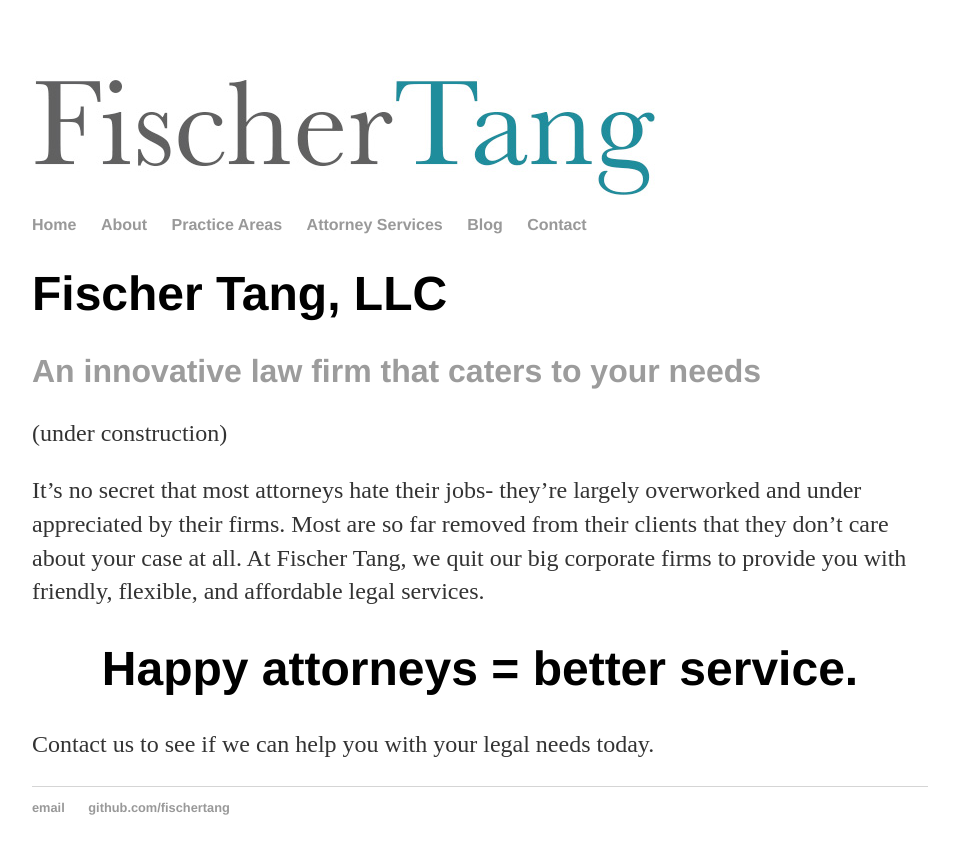
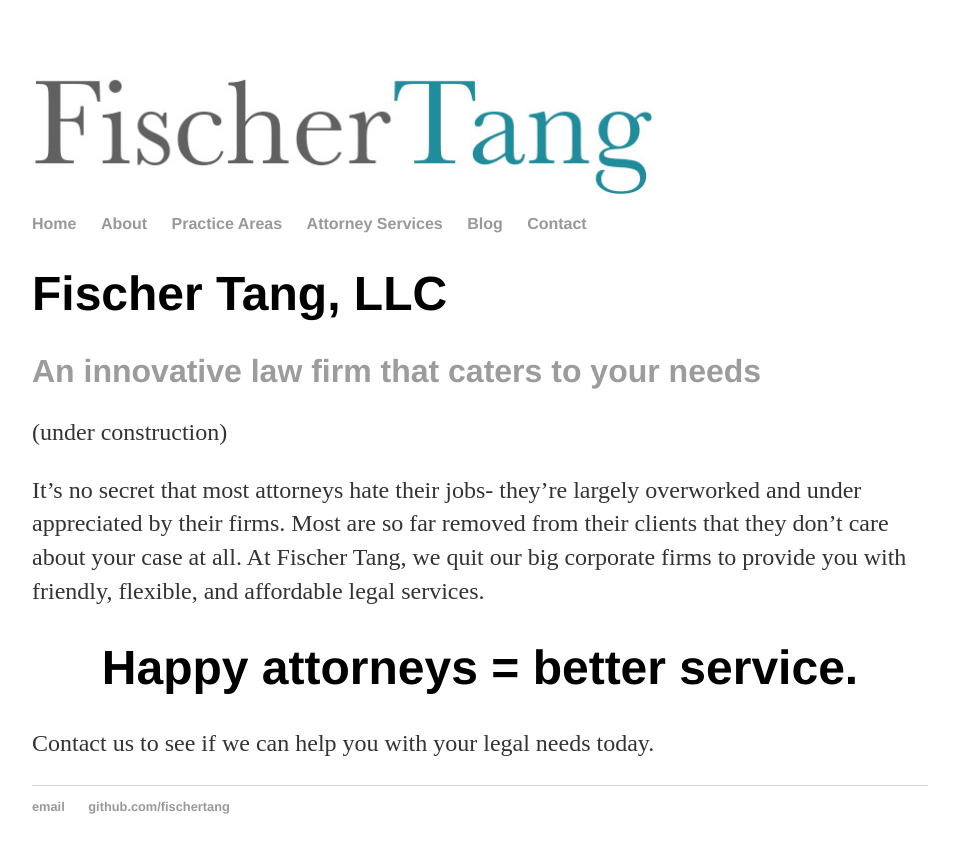
Before and after one commit to fischertang/fischertang.github.io, a Jekyll site: the page built from index.html, in a window 1280 px wide. Shown: the top 854 px of the page, without its empty margins (160-1119 px from the left). Built offline with Jekyll 4.4.1, drawn with Linux system fonts in a browser that asks for light colours.

Commit message:
Update default.html

```diff
--- a/_layouts/default.html
+++ b/_layouts/default.html
@@ -6,7 +6,7 @@
 			<link rel="stylesheet" type="text/css" href="/css/main.css">
 		</head>
 		<body>
-			<img src="http://fischertang.github.io/images/ftlogo.jpg">
+			<img src="http://fischertang.github.io/images/ftlogo.jpg" width=620>
 			<nav>
 	    		<ul>
 	        		<li><a href="/">Home</a></li>
```
